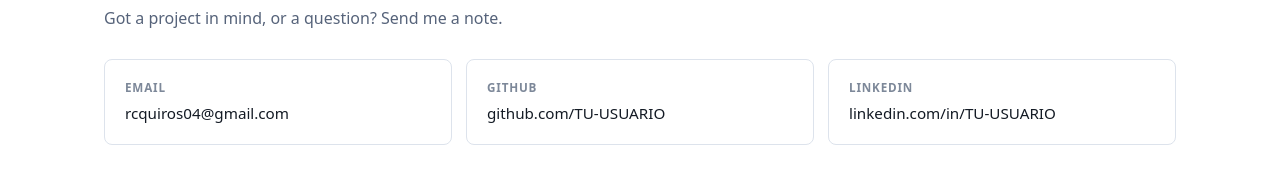
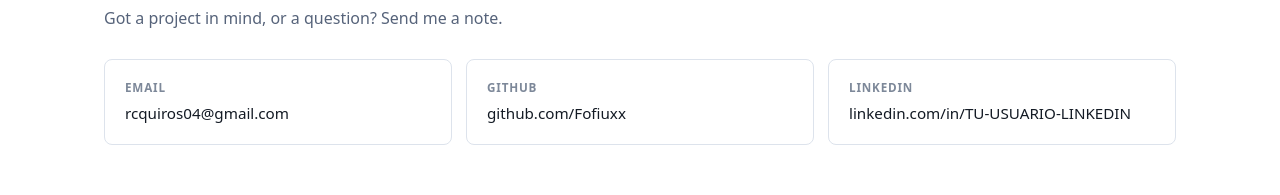
Before and after one commit to Fofiuxx/portfolio, a plain HTML site: page index.html in a window 1280 px wide. Shown: the part 2977-3172 px from the top of the page. Drawn offline with Linux system fonts and the light colour scheme.

Commit message:
Apuntar enlaces y metadatos a github.com/Fofiuxx
Rellena og:url, og:image y el contacto de GitHub, y conecta los repos de
TripExpress y del panel de noticias. El de LinkedIn queda pendiente.

Co-Authored-By: Claude Opus 5 <noreply@anthropic.com>

```diff
--- a/index.html
+++ b/index.html
@@ -9,13 +9,13 @@
 
   <!-- Vista previa al compartir el enlace.
        og:image tiene que ser JPG o PNG con URL absoluta: las redes sociales
-       no renderizan SVG ni resuelven rutas relativas. Cambia el dominio de
-       abajo por el tuyo cuando publiques. -->
+       no renderizan SVG ni resuelven rutas relativas. Si algún día cambias
+       el dominio, hay que actualizar estas dos URL. -->
   <meta property="og:type" content="website">
-  <meta property="og:url" content="https://TU-USUARIO.github.io/portfolio/">
+  <meta property="og:url" content="https://fofiuxx.github.io/portfolio/">
   <meta property="og:title" content="Rodolfo Cruz — Proyectos">
   <meta property="og:description" content="Portafolio de proyectos: facturación electrónica, videojuegos y herramientas.">
-  <meta property="og:image" content="https://TU-USUARIO.github.io/portfolio/assets/img/og-cover.jpg">
+  <meta property="og:image" content="https://fofiuxx.github.io/portfolio/assets/img/og-cover.jpg">
   <meta property="og:image:width" content="1200">
   <meta property="og:image:height" content="630">
   <meta name="twitter:card" content="summary_large_image">
@@ -113,13 +113,16 @@
             <span class="contact-label">Email</span>
             <span class="contact-value">rcquiros04@gmail.com</span>
           </a>
-          <a class="contact-link" href="https://github.com/TU-USUARIO" target="_blank" rel="noopener">
+          <a class="contact-link" href="https://github.com/Fofiuxx" target="_blank" rel="noopener">
             <span class="contact-label">GitHub</span>
-            <span class="contact-value">github.com/TU-USUARIO</span>
+            <span class="contact-value">github.com/Fofiuxx</span>
           </a>
-          <a class="contact-link" href="https://www.linkedin.com/in/TU-USUARIO" target="_blank" rel="noopener">
+          <!-- TODO: pon tu usuario de LinkedIn o borra este bloque entero.
+               No lo rellené porque tu usuario de LinkedIn puede no coincidir
+               con el de GitHub, y adivinarlo llevaría al perfil de otra persona. -->
+          <a class="contact-link" href="https://www.linkedin.com/in/TU-USUARIO-LINKEDIN" target="_blank" rel="noopener">
             <span class="contact-label">LinkedIn</span>
-            <span class="contact-value">linkedin.com/in/TU-USUARIO</span>
+            <span class="contact-value">linkedin.com/in/TU-USUARIO-LINKEDIN</span>
           </a>
         </div>
       </div>
--- a/js/projects.js
+++ b/js/projects.js
@@ -120,7 +120,7 @@ window.PROJECTS = [
     cover: "assets/img/ofertas-vuelos.svg",
     tags: ["Node.js", "Express", "MySQL", "JWT", "bcrypt"],
     links: {
-      // repo: "https://github.com/TU-USUARIO/ofertas-vuelos"
+      repo: "https://github.com/Fofiuxx/ofertas-vuelos",
     },
     es: {
       title: "TripExpress",
@@ -167,7 +167,7 @@ window.PROJECTS = [
     cover: "assets/img/panel-personal.svg",
     tags: ["JavaScript", "Fetch API", "Webpack", "CSS Grid"],
     links: {
-      // repo: "https://github.com/TU-USUARIO/panel-personal"
+      repo: "https://github.com/Fofiuxx/panel-personal",
     },
     es: {
       title: "Panel de Noticias",
```
Also changed, not shown: 1 other file.
